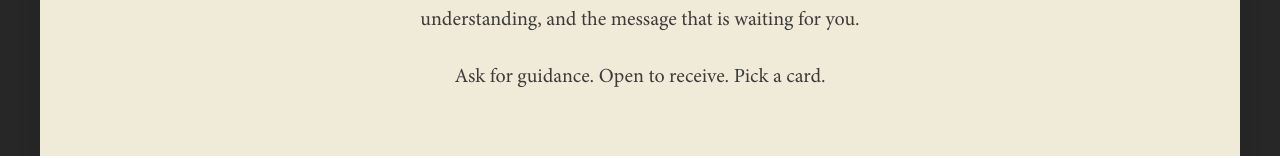
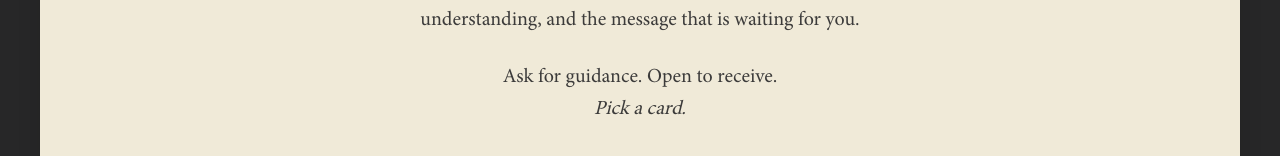
Before and after one commit to demoli41/tarot-app, a Next.js app: page / in a window 1280 px wide. Shown: the part 521-677 px from the top of the page. Built offline with nearby package versions, Linux system fonts and the light colour scheme; grey boxes are pictures that could not be loaded.

Commit message:
italic for "Pick a card"

```diff
--- a/src/app/page.tsx
+++ b/src/app/page.tsx
@@ -36,7 +36,7 @@ export default function Home() {
             <p>
               Ask for guidance.
               Open to receive.
-              Pick a card.
+              <p className="italic"> Pick a card.</p>
             </p>
           </div>
 
```
